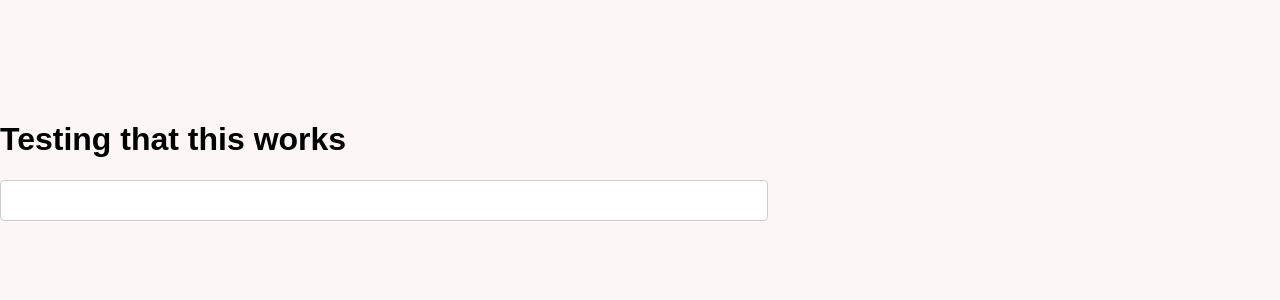
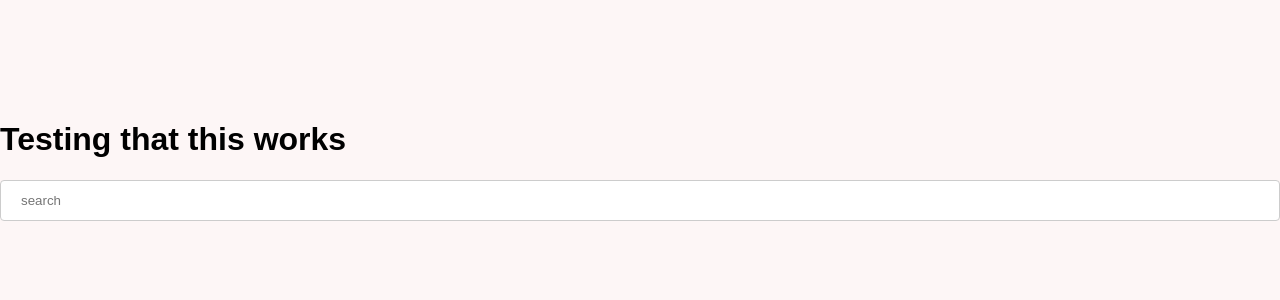
Before and after one commit to AngelicMob/boat-assignment, a React (Create React App) app: page / in a window 1280 px wide. Shown: the top 300 px of the page. Built offline with nearby package versions, Linux system fonts and the light colour scheme.

Commit message:
created some stuff

```diff
--- a/src/components/landingpage.jsx
+++ b/src/components/landingpage.jsx
@@ -1,14 +1,10 @@
 import React from 'react';
 import styled from "styled-components";
 
-const InputField = styled.div`
-height: 50px;
+
+
+const InputSearch = styled.input`
 width: 100%;
-padding: 5px;
-box-sizing: border-box;
-`;
-const InputArea = styled.input`
-width: 60%;
 padding: 12px 20px;
 outline: none;
 display: inline-block;
@@ -22,11 +18,11 @@ InputArea[type="text"]:focus,
   box-shadow: 0 0 5px rgba(81, 203, 238, 1);
   border: 1px solid rgba(81, 203, 238, 1);
 }
+
 `;
 
 const LandingPageStyle = styled.div`
 
-  @import url("https://fonts.googleapis.com/css2?family=Quicksand&display=swap");
 
 `;
 const LandingPageContent = styled.div`
@@ -37,7 +33,6 @@ const LandingPageContent = styled.div`
   background-size: cover;
   min-height: 105vh;
   padding-top: 100px;
-  font-family: 'Quicksand', sans-serif;
 
 `;
 
@@ -49,8 +44,10 @@ export default function LandingPage() {
         <LandingPageContent>
             <LandingPageStyle>
 
-            <h1>Testing that this works</h1>
-            <InputArea></InputArea>
+                <h1>Testing that this works</h1>
+
+
+                  <InputSearch type="text" placeholder="search"></InputSearch>
 
 
 
```
Also changed, not shown: src/App.js (line endings or trailing spaces), src/components/addBoat.jsx (added), src/components/navbar.jsx (added).
